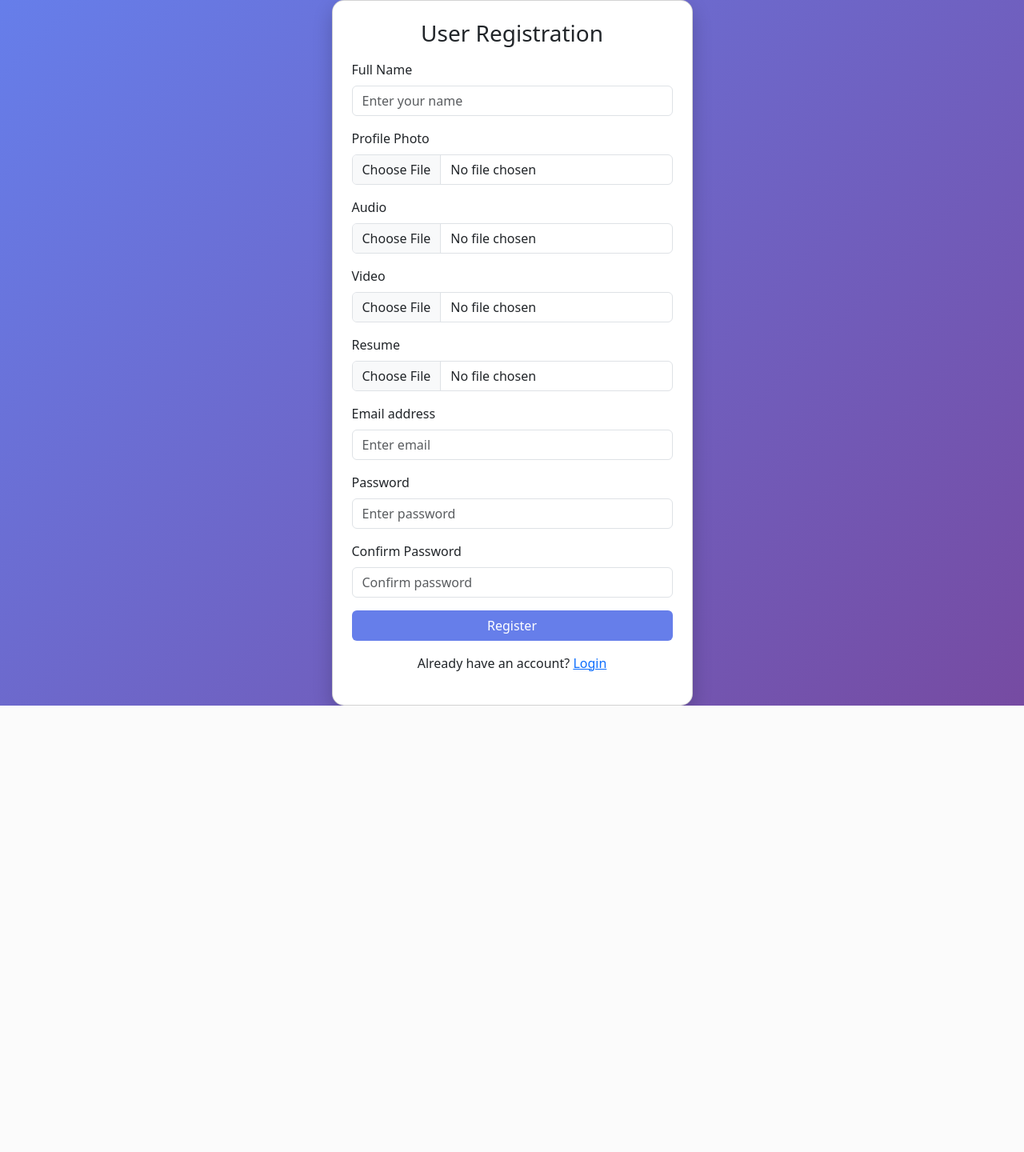
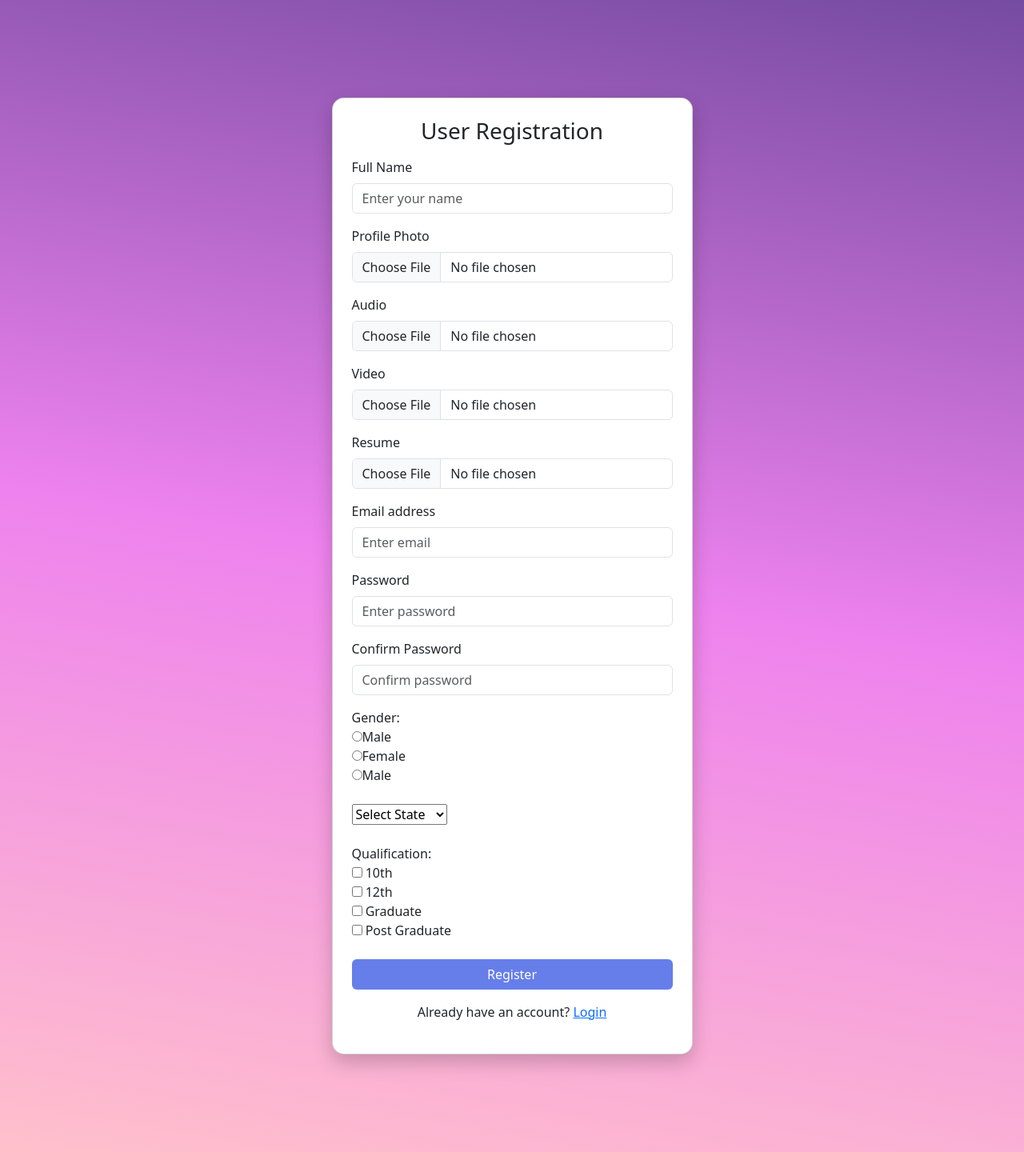
Before and after one commit to theamankrpandey/django, a Django app: page /register/ in a window 1280 px wide. Shown: the whole page at 80% size. Before the commit the page ends 882 px from the top, so only its background shows below. Run offline with Django 5.2, Linux system fonts and the light colour scheme.

Commit message:
some new code

```diff
--- a/project/myapp/templates/landing.html
+++ b/project/myapp/templates/landing.html
@@ -3,7 +3,7 @@
 
 
 {% block title %}
-Landing Page
+<title>Landing Page</title>
 {% endblock title %}
 
 {% block content %}
--- a/project/myapp/templates/register.html
+++ b/project/myapp/templates/register.html
@@ -10,11 +10,11 @@
 
     <style>
         body{
-            min-height:100vh;
+            min-height:180vh;
             display:flex;
             align-items:center;
             justify-content:center;
-            background:linear-gradient(135deg,#667eea,#764ba2);
+            background:linear-gradient(10deg, pink,violet,#764ba2);
         }
         .card{
             border-radius:15px;
@@ -50,7 +50,7 @@
                     </div>
                     <div class="mb-3">
                         <label class="form-label">Profile Photo</label>
-                        <input type="file" name="profile" class="form-control" accept=" .png,jpeg" placeholder="Upload your profile pic">
+                        <input type="file" name="profile" class="form-control" accept=" .png,.jpeg" placeholder="Upload your profile pic">
                     </div>
                     <div class="mb-3">
                         <label class="form-label">Audio</label>
@@ -62,7 +62,7 @@
                     </div>
                     <div class="mb-3">
                         <label class="form-label">Resume</label>
-                        <input type="file" name="resume" class="form-control" accept=" .pdf,docx" placeholder="Upload your Audio">
+                        <input type="file" name="resume" class="form-control" accept=" .pdf,.docx" placeholder="Upload your Audio">
                     </div>
 
                     <div class="mb-3">
@@ -79,6 +79,28 @@
                         <label class="form-label">Confirm Password</label>
                         <input type="password" name="cpassword" class="form-control" placeholder="Confirm password">
                     </div>
+
+                    <label>Gender:</label><br>
+                    <input type="radio" name="gender" value="Male">Male<br>
+                    <input type="radio" name="gender" value="Female">Female<br>
+                    <input type="radio" name="gender" value="other">Male<br><br>
+
+                    <select name="state">State
+                    <option value="">Select State</option>
+                    <option value="Maharashtra">Maharashtra</option>
+                    <option value="Gujarat">Gujarat</option>
+                    <option value="Rajasthan">Rajasthan</option>
+                    <option value="Delhi">Delhi</option>
+                    <option value="Karnataka">Karnataka</option>
+                    <option value="West Bengal">West Bengal</option>
+                    <option value="West Bengal">Bihar</option>
+                   </select><br><br>
+
+                   <label>Qualification:</label><br>
+                    <input type="checkbox" name="qualification" value="10th"> 10th<br>
+                    <input type="checkbox" name="qualification" value="12th"> 12th<br>
+                    <input type="checkbox" name="qualification" value="Graduate"> Graduate<br>
+                    <input type="checkbox" name="qualification" value="Post Graduate"> Post Graduate<br><br>
 
                     <button type="submit" class="btn btn-custom w-100">
                         Register
--- a/project/myapp/views.py
+++ b/project/myapp/views.py
@@ -11,12 +11,15 @@ def register(req):
     print(req.FILES)
     if req.method=='POST':
         n = req.POST.get('name')
+        i = req.FILES.get('profile')
+        a = req.FILES.get('audio')
+        v = req.FILES.get('video')
+        d = req.FILES.get('resume')
         e = req.POST.get('email')
         p = req.POST.get('password')
         cp = req.POST.get('cpassword')
-        i = req.FILES.get('image')
-        a = req.FILES.get('audio')
-        v = req.FILES.get('video')
-        d = req.FILES.get('resume')
-        print(n,e,p,cp,i,a,v,d,sep=',')
+        g = req.POST.get('gender')
+        s = req.POST.get('state')
+        q = req.POST.getlist('qualification')
+        print(n,e,p,cp  ,i,a,v,d,g,q,s,sep=',')
     return render(req,'register.html' )
--- a/project/project/urls.py
+++ b/project/project/urls.py
@@ -22,6 +22,6 @@ from django.conf.urls.static import static
 
 urlpatterns = [
     path('admin/', admin.site.urls),
-    path('landing/',landing,name='landing'),
+    path('',landing,name='landing'),
     path('register/',register,name='register'),
 ]+ static(settings.MEDIA_URL, document_root=settings.MEDIA_ROOT)
```
Also changed, not shown: project/myapp/templates/base.html (+8 -1 lines).
